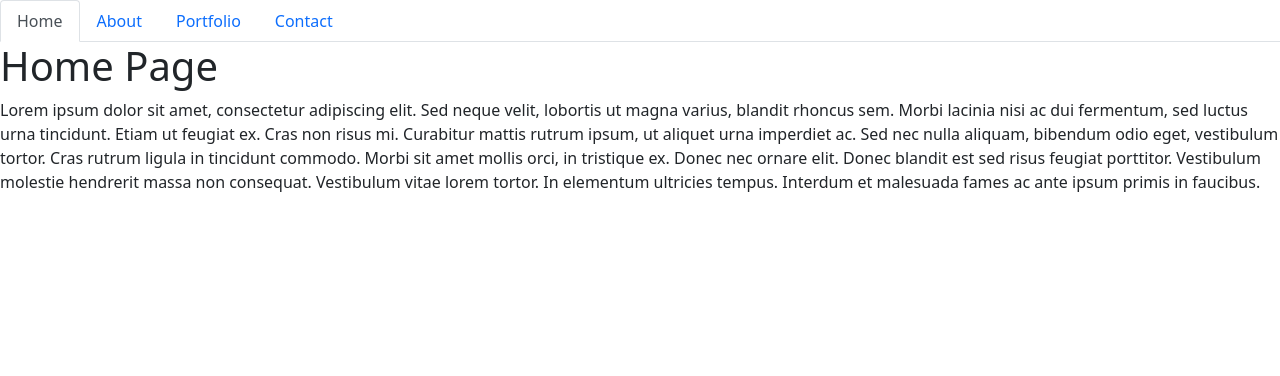
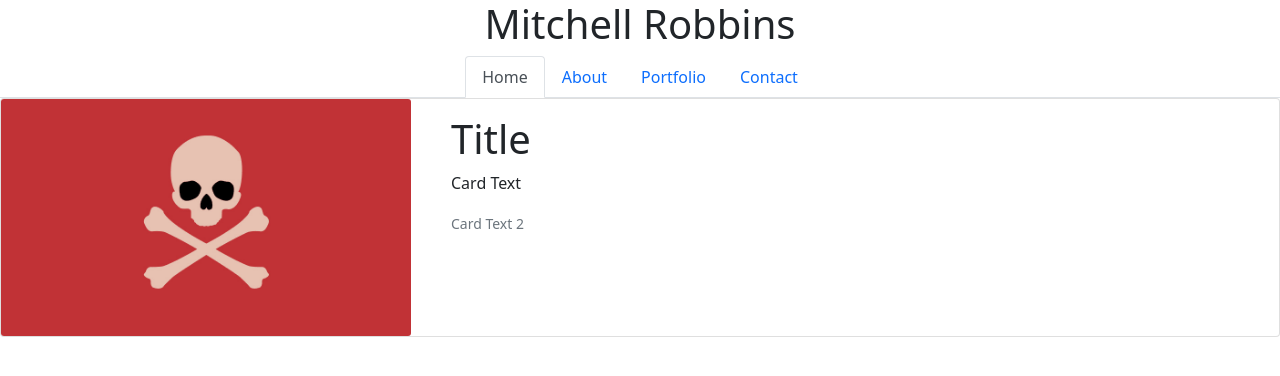
Before and after one commit to Mitchell-est-Robbins/MR-ReactPortfolio, a React (Create React App) app: page / in a window 1280 px wide. Shown: the top 376 px of the page. Built offline with nearby package versions, Linux system fonts and the light colour scheme.

Commit message:
Added header, centered navtabs, made main card

```diff
--- a/src/components/Footer.js
+++ b/src/components/Footer.js
@@ -6,6 +6,7 @@ function Footer(){
         <div>
 {/* footer here */}
 
+
         </div>
 
 
--- /dev/null
+++ b/src/components/Header.js
@@ -0,0 +1,19 @@
+import React from "react";
+// import SkullnBone from "../images/skullbones.jpg"
+import { Col } from 'react-bootstrap';
+
+function Header(){
+    return(
+        <div>
+            <Col className= "text-center">
+            <h1>Mitchell Robbins</h1>
+            </Col>
+{/* header here */}
+
+        </div>
+
+
+    )
+}
+
+export default Header;
--- a/src/components/NavTabs.js
+++ b/src/components/NavTabs.js
@@ -4,8 +4,8 @@ import React from 'react';
 // We assign them to their own variable names
 function NavTabs({ currentPage, handlePageChange }) {
   return (
-    <ul className="nav nav-tabs">
-      <li className="nav-item">
+    <ul className="nav nav-tabs justify-content-center">
+      <li className="nav-item ">
         <a
           href="#home"
           onClick={() => handlePageChange('Home')}
--- a/src/components/PortfolioContainer.js
+++ b/src/components/PortfolioContainer.js
@@ -5,6 +5,7 @@ import About from './pages/About';
 import Portfolio from './pages/Portfolio';
 import Contact from './pages/Contact';
 import Footer from './Footer';
+import Header from './Header';
 
 export default function PortfolioContainer() {
   const [currentPage, setCurrentPage] = useState('Home');
@@ -27,6 +28,7 @@ export default function PortfolioContainer() {
 
   return (
     <div>
+      <Header/>
       {/* We are passing the currentPage from state and the function to update it */}
       <NavTabs currentPage={currentPage} handlePageChange={handlePageChange} />
       {/* Here we are calling the renderPage method which will return a component  */}
--- a/src/components/pages/Home.js
+++ b/src/components/pages/Home.js
@@ -1,22 +1,50 @@
 import React from 'react';
+import "bootstrap/dist/css/bootstrap.min.css"
+import SkullnBone from "../images/skullbones.jpg"
+import { Card } from 'react-bootstrap';
 // picture of me and a blurb about myself...
 // also should include my languages
 export default function Home() {
-  return (
-    <div>
-      <h1>Home Page</h1>
-      <p>
-        Lorem ipsum dolor sit amet, consectetur adipiscing elit. Sed neque
-        velit, lobortis ut magna varius, blandit rhoncus sem. Morbi lacinia nisi
-        ac dui fermentum, sed luctus urna tincidunt. Etiam ut feugiat ex. Cras
-        non risus mi. Curabitur mattis rutrum ipsum, ut aliquet urna imperdiet
-        ac. Sed nec nulla aliquam, bibendum odio eget, vestibulum tortor. Cras
-        rutrum ligula in tincidunt commodo. Morbi sit amet mollis orci, in
-        tristique ex. Donec nec ornare elit. Donec blandit est sed risus feugiat
-        porttitor. Vestibulum molestie hendrerit massa non consequat. Vestibulum
-        vitae lorem tortor. In elementum ultricies tempus. Interdum et malesuada
-        fames ac ante ipsum primis in faucibus.
-      </p>
-    </div>
-  );
+
+    return (
+      <div className="card" >
+        <div className="row no-gutters">
+          <div className="col-md-4">
+
+              <Card.Img src={SkullnBone} />
+          </div>
+          <div className="col-md-8">
+            <div className="card-body">
+              <h1 className="card-title">Title</h1>
+              <p className="card-text">
+                Card Text
+              </p>
+              <p className="card-text">
+                <small className="text-muted">Card Text 2</small>
+              </p>
+            </div>
+          </div>
+        </div>
+      </div>
+    );
+
+
+  // return (
+  //   <div>
+  //     <h1>Mitchell Robbins</h1>
+
+  //     <p>
+  //       Lorem ipsum dolor sit amet, consectetur adipiscing elit. Sed neque
+  //       velit, lobortis ut magna varius, blandit rhoncus sem. Morbi lacinia nisi
+  //       ac dui fermentum, sed luctus urna tincidunt. Etiam ut feugiat ex. Cras
+  //       non risus mi. Curabitur mattis rutrum ipsum, ut aliquet urna imperdiet
+  //       ac. Sed nec nulla aliquam, bibendum odio eget, vestibulum tortor. Cras
+  //       rutrum ligula in tincidunt commodo. Morbi sit amet mollis orci, in
+  //       tristique ex. Donec nec ornare elit. Donec blandit est sed risus feugiat
+  //       porttitor. Vestibulum molestie hendrerit massa non consequat. Vestibulum
+  //       vitae lorem tortor. In elementum ultricies tempus. Interdum et malesuada
+  //       fames ac ante ipsum primis in faucibus.
+  //     </p>
+  //   </div>
+  // );
 }
```
